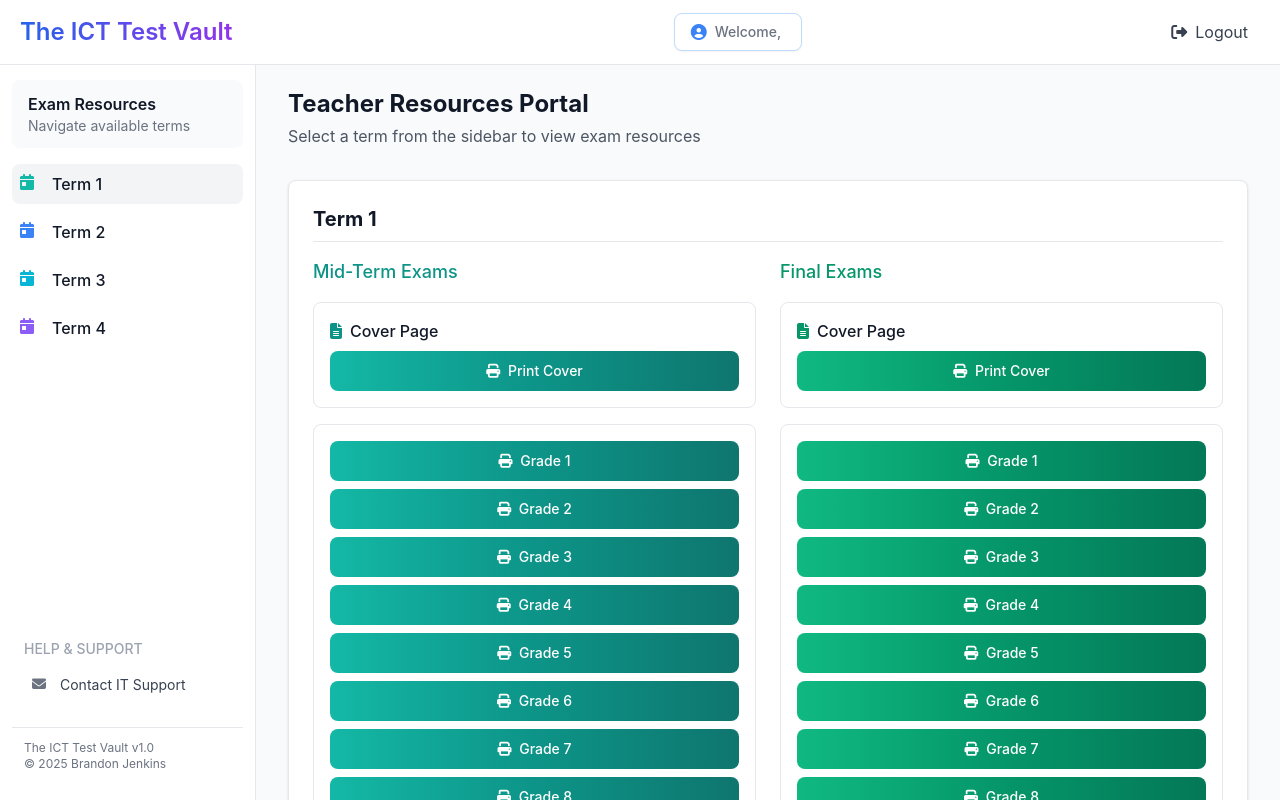
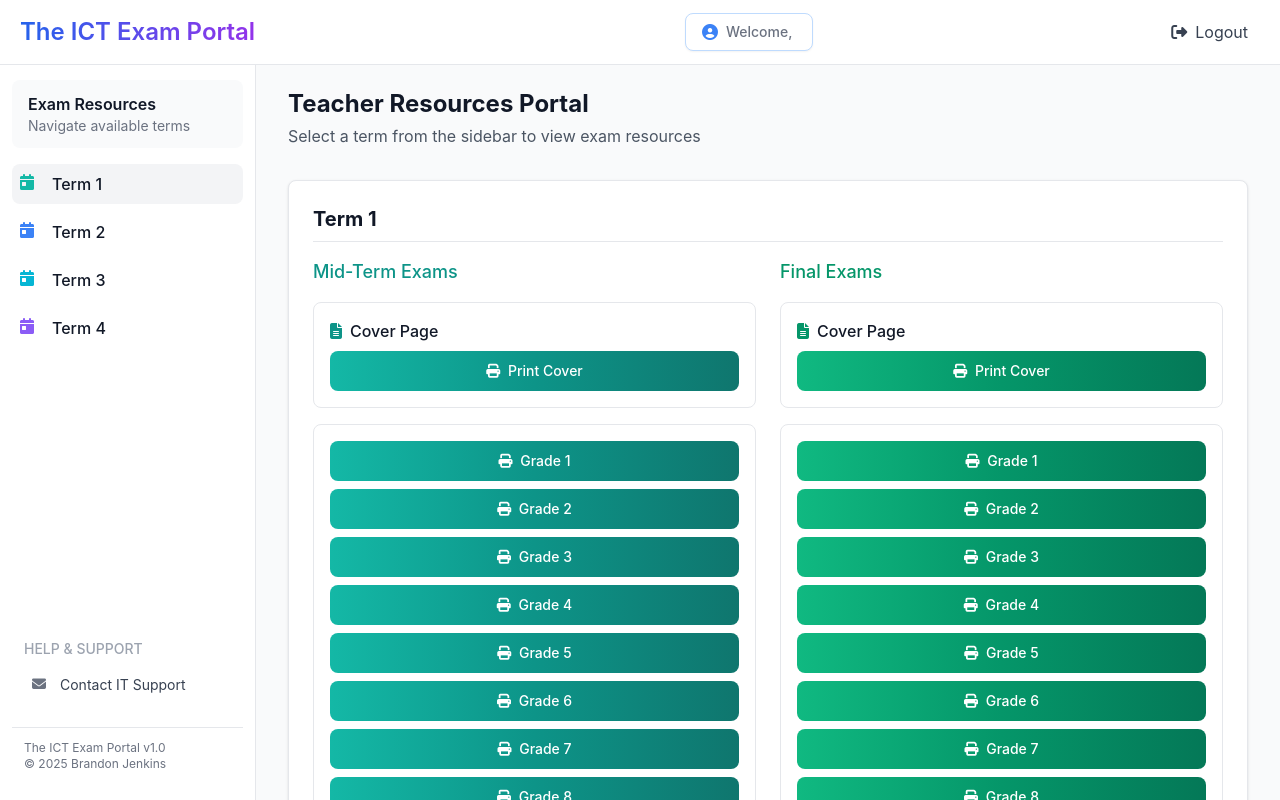
Before and after one commit to devjenko/theICTVault, a website: page dashboard.html in a window 1280 px wide. Shown: the top 800 px of the page. Drawn offline with nearby package versions, Linux system fonts and the light colour scheme; sample sign-in values are in the browser's storage; a script that the page names is missing.

Commit message:
feat: updated project name

```diff
--- a/dashboard.html
+++ b/dashboard.html
@@ -3,7 +3,7 @@
 <head>
     <meta charset="UTF-8">
     <meta name="viewport" content="width=device-width, initial-scale=1.0">
-    <title>The ICT Test Vault - Dashboard</title>
+    <title>The ICT Exam Portal - Dashboard</title>
     <script src="https://cdn.tailwindcss.com"></script>
     <link rel="stylesheet" href="https://cdnjs.cloudflare.com/ajax/libs/font-awesome/6.4.0/css/all.min.css">
     <link href="https://cdnjs.cloudflare.com/ajax/libs/flowbite/2.2.1/flowbite.min.css" rel="stylesheet" />
@@ -45,7 +45,7 @@
                         </svg>
                     </button>
                     <a href="#" class="flex ms-2 md:me-24">
-                        <span class="self-center text-xl font-semibold sm:text-2xl whitespace-nowrap dark:text-white text-transparent bg-clip-text bg-gradient-to-r from-blue-600 to-purple-600">The ICT Test Vault</span>
+                        <span class="self-center text-xl font-semibold sm:text-2xl whitespace-nowrap dark:text-white text-transparent bg-clip-text bg-gradient-to-r from-blue-600 to-purple-600">The ICT Exam Portal</span>
                     </a>
                 </div>
 
@@ -124,7 +124,7 @@
 
                 <div class="px-3 py-3 mt-2 border-t border-gray-200 dark:border-gray-700">
                     <p class="text-xs text-left text-gray-500 dark:text-gray-400">
-                        The ICT Test Vault v1.0<br>
+                        The ICT Exam Portal v1.0<br>
                         © 2025 Brandon Jenkins
                     </p>
                 </div>
```
Also changed, not shown: index.html (+3 -3 lines), README.md.
